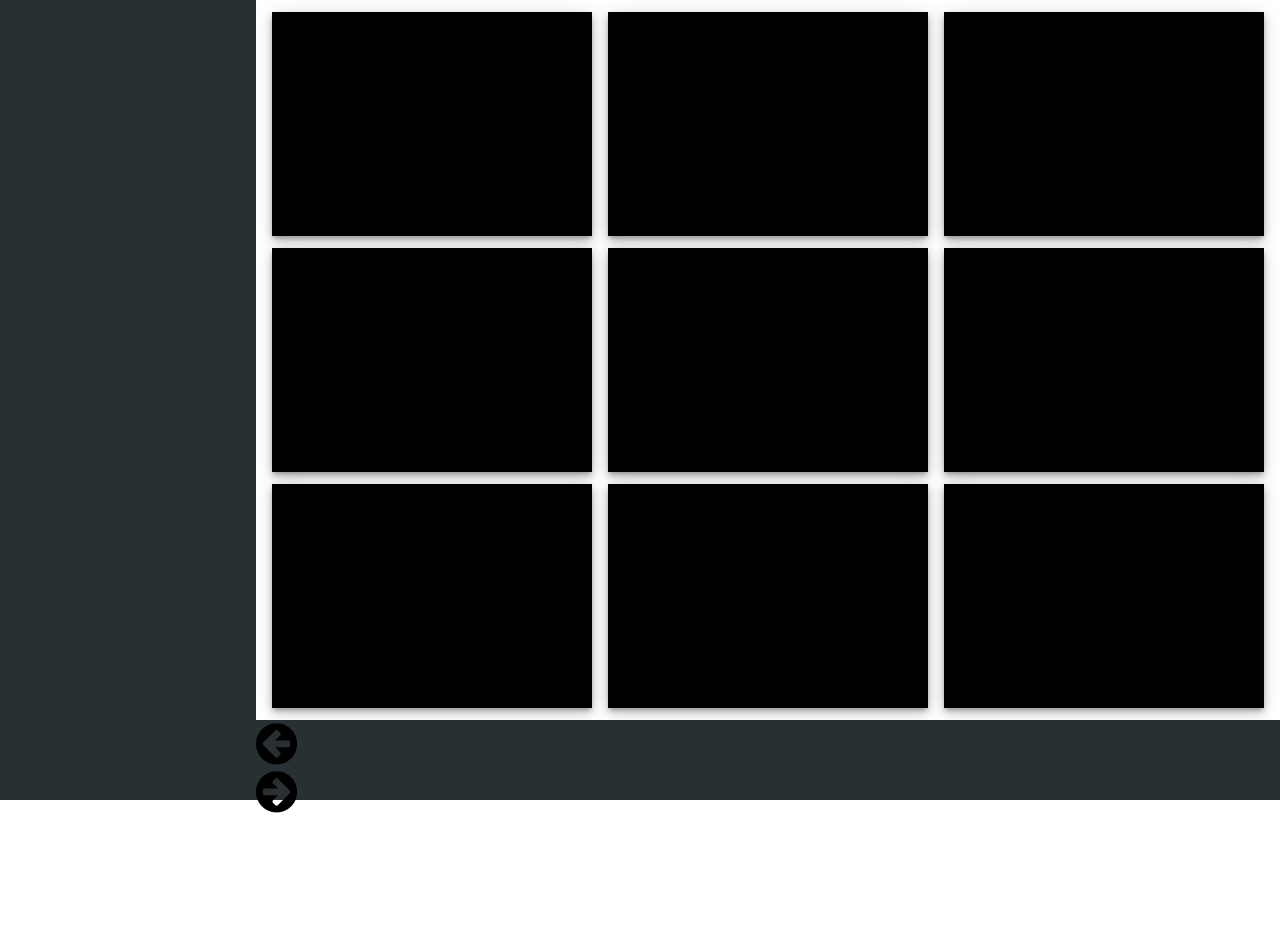
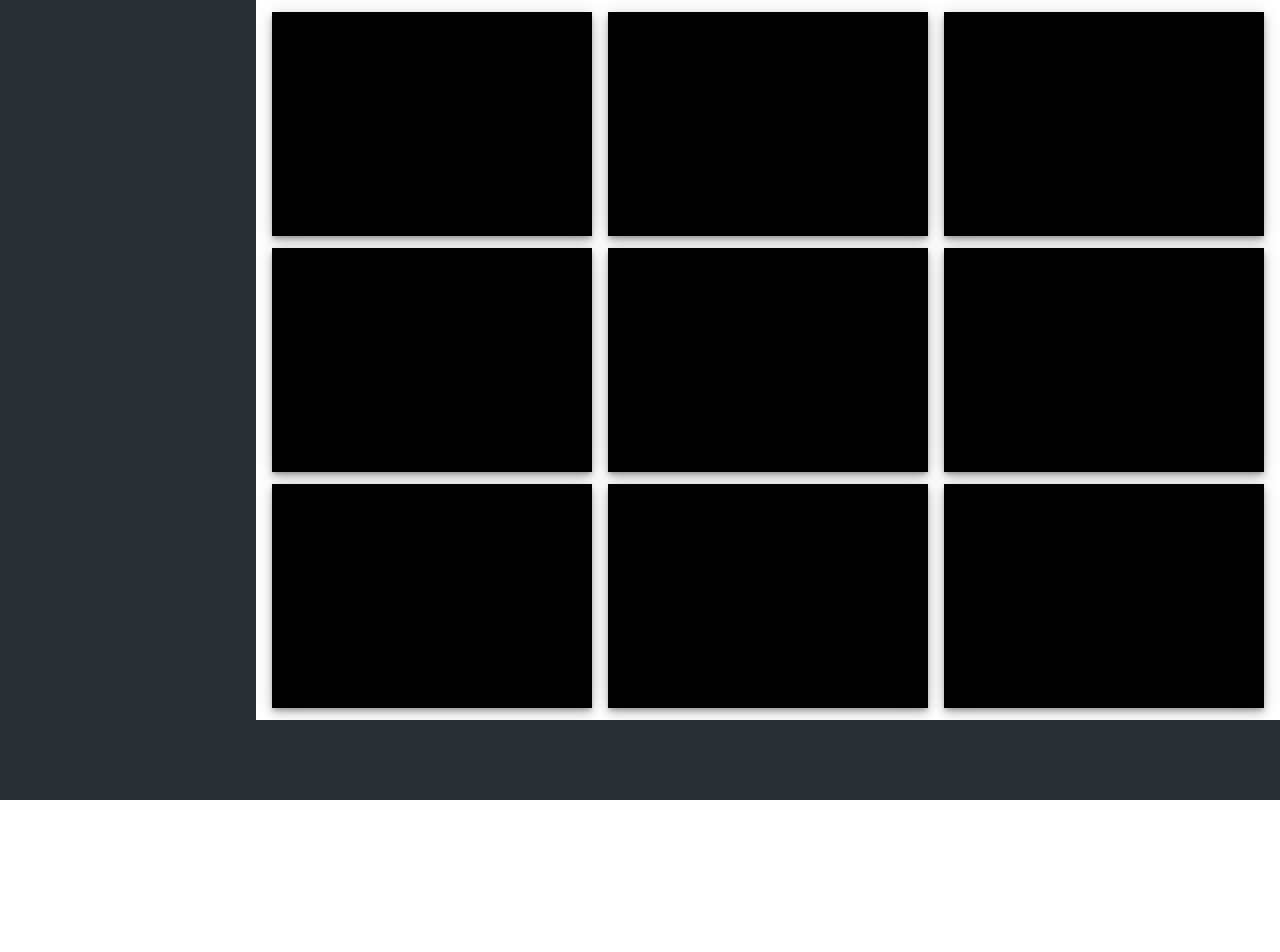
Before and after one commit to r-pluss/crawler_data_display, a website: page app/index.html in a window 1280 px wide. Shown: the top 952 px of the page. Before the commit the page ends 816 px from the top, so only its background shows below. Drawn offline with Linux system fonts and the light colour scheme.

Commit message:
Update style.css

```diff
--- a/app/css/style.css
+++ b/app/css/style.css
@@ -46,6 +46,21 @@
     width: 80vw;
 }
 
+#next-arrow {
+    float: right;
+}
+
+#page-controls {
+    left: 40vw;
+    margin-top: 2.5vh;
+    position: absolute;
+    top: 90vh;
+}
+
+#prev-arrow {
+    float: left;
+}
+
 #side-bar {
     background-color: #283033;
     height: 100vh;
```
